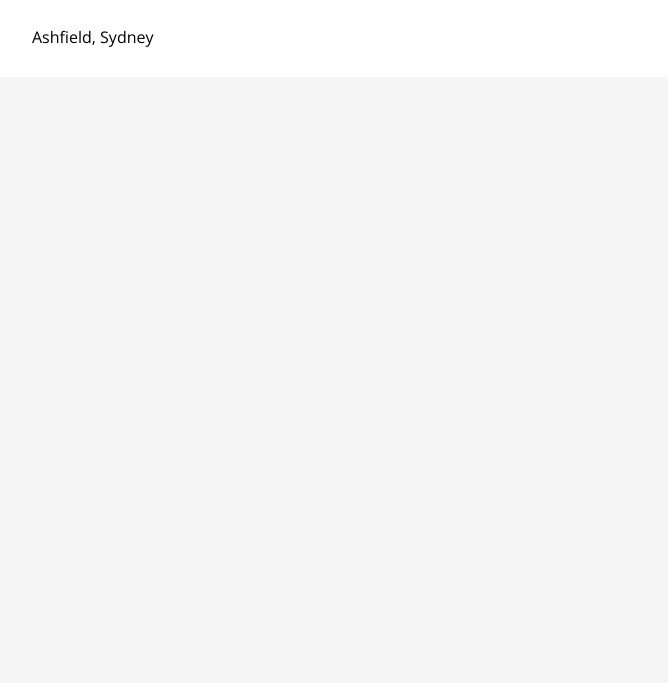
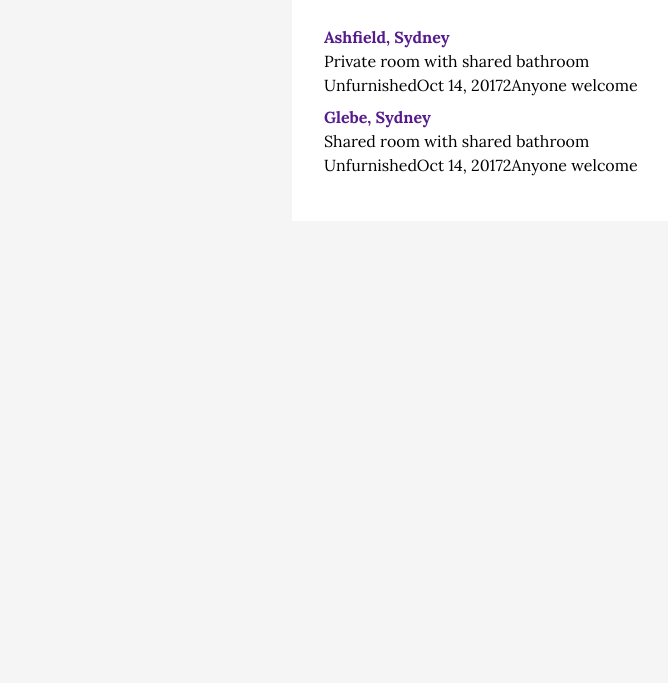
Before and after one commit to sreckovic/flat-buddies, a React app: page / in a window 1280 px wide. Shown: the part 117-800 px from the top of the page, without its empty margins (16-684 px from the left). Built offline with nearby package versions, Linux system fonts and the light colour scheme.

Commit message:
Structure
Structure

```diff
--- /dev/null
+++ b/src/components/Flats/Flat/Flat.css
@@ -0,0 +1,11 @@
+.room {
+  margin-bottom: 1rem;
+}
+
+.room p {
+  margin-bottom: .5em;
+}
+
+.room p::first-letter {
+  text-transform: uppercase;
+}
--- /dev/null
+++ b/src/components/Flats/Flat/Flat.js
@@ -0,0 +1,21 @@
+import React from 'react';
+
+import './Flat.css';
+
+const flat = (props) => {
+  return (
+    <div className="room">
+      <h3><a href="">{props.room.suburb}, {props.room.city}</a></h3>
+
+      <p>{props.room.roomtype} with {props.room.bathroom}</p>
+      <p>
+        {props.room.furnishing}
+        {props.room.available}
+        {props.room.length_of_stay}
+        {props.room.gender}
+      </p>
+    </div>
+  )
+}
+
+export default flat;
--- /dev/null
+++ b/src/components/Flats/Flats.js
@@ -0,0 +1,12 @@
+import React from 'react';
+
+import Flat from './Flat/Flat'
+
+const flats = (props) => props.allRooms.map((room, index) => {
+      return (
+        <Flat room={room} key={index} />
+      )
+    }
+  );
+
+export default flats;
--- a/src/components/Header.js
+++ b/src/components/Header.js
@@ -1,9 +1,9 @@
 import React from 'react';
 
-const header = (props) => {
+const header = () => {
   return (
     <header className="header">
-      <h1><a href="">FlatBuddies.co</a></h1>
+      <h1>FlatBuddies.co</h1>
       <h2>Share accommodation website.</h2>
     </header>
   )
--- a/src/components/Rooms/Room/Room.js
+++ /dev/null
@@ -1,15 +0,0 @@
-import React from 'react';
-
-const room = (props) => {
-  console.log(props.rooms);
-
-  return (
-    <div className="flat">
-      <p>{props.rooms[0].suburb}, {props.rooms[0].city}</p>
-    </div>
-  )
-}
-
-export default room;
-
-//<p>{props.flat.roomtype} with {props.flat.bathroom}</p>
--- a/src/components/Rooms/Rooms.js
+++ /dev/null
@@ -1,12 +0,0 @@
-import React from 'react';
-import Room from './Room/Room'
-
-const rooms = (props) => {
-  return (
-    <div className="rooms">
-      <Room rooms={props.rooms} />
-    </div>
-  );
-}
-
-export default rooms;
--- a/src/containers/Flat.css
+++ b/src/containers/App.css
@@ -1,8 +1,8 @@
-@import url('https://fonts.googleapis.com/css?family=Open+Sans:300,400,600,700');
+@import url('https://fonts.googleapis.com/css?family=Lora:400,700');
 
 /* http://meyerweb.com/eric/tools/css/reset/
-   v2.0 | 20110126
-   License: none (public domain)
+  v2.0 | 20110126
+  License: none (public domain)
 */
 
 html, body, div, span, applet, object, iframe,
@@ -33,40 +33,36 @@ footer, header, hgroup, menu, nav, section {
 body {
   line-height: 1;
 }
+
 ol, ul {
   list-style: none;
 }
+
 blockquote, q {
   quotes: none;
 }
+
 blockquote:before, blockquote:after,
 q:before, q:after {
   content: '';
   content: none;
 }
+
 table {
   border-collapse: collapse;
   border-spacing: 0;
 }
 
 /* General styles */
-.flat-buddies {
-  background-color: #fff;
-  padding: 2rem;
-  margin: 1rem;
-}
-
 body {
   background-color: #f5f5f5;
-  font-family: 'Open Sans', sans-serif;
-  font-weight: 300;
+  font-family: 'Lora', serif;
   font-size: 1em;
   line-height: 1;
 }
 
 h1, h2, h3, h4, h5, h6 {
-  font-family: 'Open Sans', sans-serif;
-  font-weight: 600;
+  font-weight: 700;
   color: #1e1e1e;
 }
 
@@ -76,6 +72,13 @@ h2, h3 {
 
 a {
   text-decoration: none;
+}
+
+.flat-buddies {
+  background-color: #fff;
+  padding: 2rem;
+  margin: 1rem auto;
+  max-width: 600px;
 }
 
 .header h1 {
@@ -89,9 +92,6 @@ a {
 
 .header h2 {
   font-size: 1.1em;
+  font-weight: normal;
   margin-bottom: 2rem;
 }
-
-.room {
-  margin-bottom: 1rem;
-}
--- a/src/containers/Flat.js
+++ b/src/containers/App.js
@@ -1,10 +1,10 @@
 import React, { Component } from 'react';
 import Header from '../components/Header';
-import Rooms from '../components/Rooms/Rooms';
+import Flats from '../components/Flats/Flats';
 
-import './Flat.css';
+import './App.css';
 
-class Flat extends Component {
+class App extends Component {
   constructor(props) {
     super(props);
 
@@ -18,6 +18,14 @@ class Flat extends Component {
           available: 'Oct 14, 2017',
           length_of_stay: 2,
           gender: 'Anyone welcome'},
+        { city: 'Sydney',
+          suburb: 'Glebe',
+          roomtype: 'shared room',
+          bathroom: 'shared bathroom',
+          furnishing: 'Unfurnished',
+          available: 'Oct 14, 2017',
+          length_of_stay: 2,
+          gender: 'Anyone welcome'},
       ]
     };
   }
@@ -26,10 +34,10 @@ class Flat extends Component {
     return (
       <div className="flat-buddies">
         <Header/>
-        <Rooms rooms = { this.state.rooms } />
+        <Flats allRooms = {this.state.rooms} />
       </div>
     );
   }
 }
 
-export default Flat;
+export default App;
--- a/src/index.js
+++ b/src/index.js
@@ -1,7 +1,8 @@
 import React from 'react';
 import ReactDOM from 'react-dom';
-import Flat from './containers/Flat';
+
+import App from './containers/App';
 import registerServiceWorker from './registerServiceWorker';
 
-ReactDOM.render(<Flat />, document.getElementById('root'));
+ReactDOM.render(<App />, document.getElementById('root'));
 registerServiceWorker();
```
